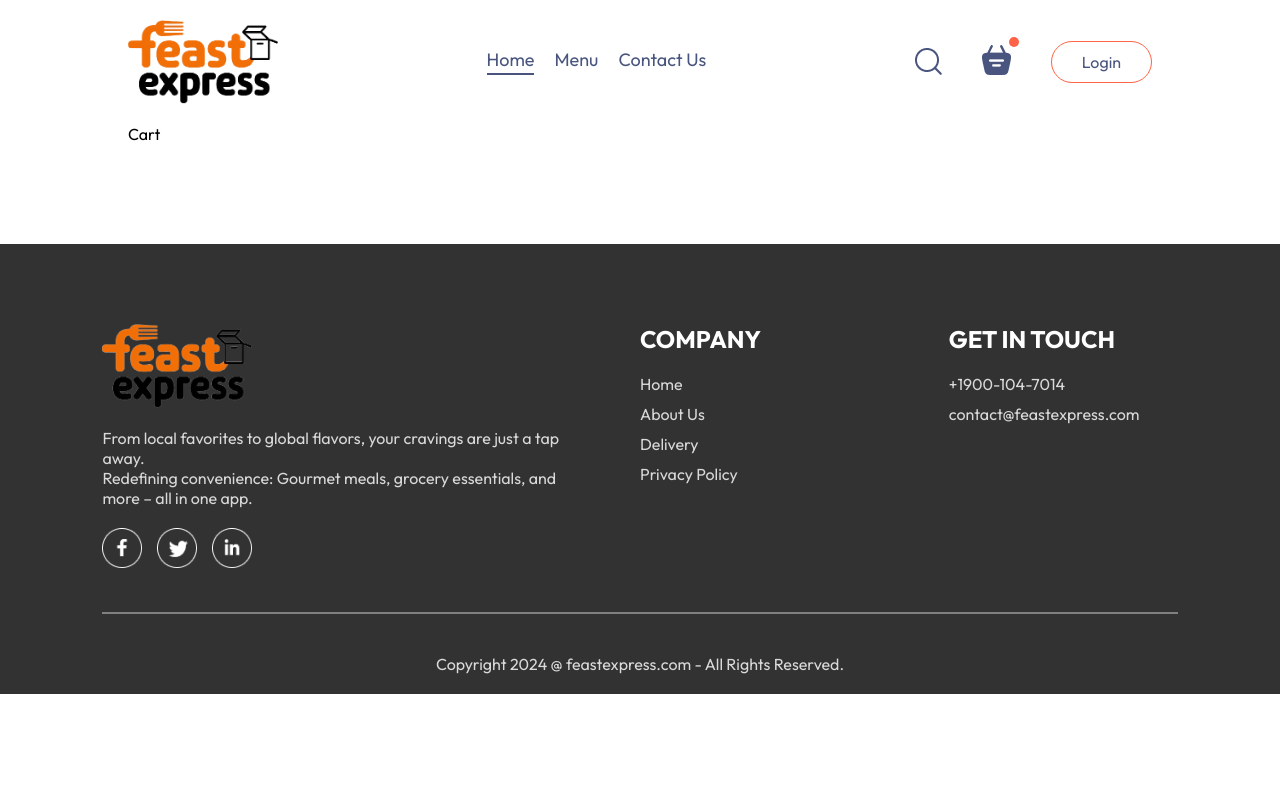
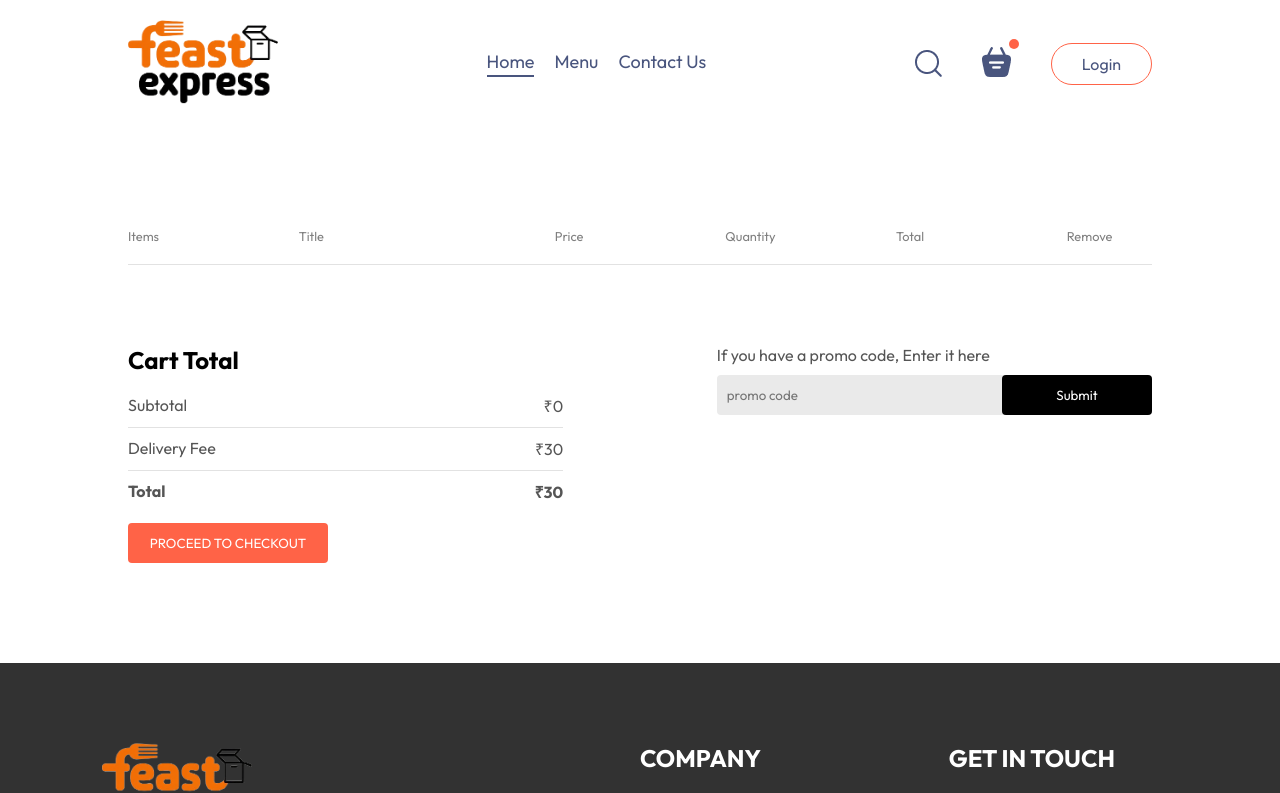
Before and after one commit to partha-protim-sarkar/Food-Delivery-Website, a React (Create React App) app in the folder frontend/: page /cart in a window 1280 px wide. Shown: the top 793 px of the page. Built offline with nearby package versions, Linux system fonts and the light colour scheme.

Commit message:
Add cart page with item addition functionality

```diff
--- a/frontend/src/components/NavBar/NavBar.js
+++ b/frontend/src/components/NavBar/NavBar.js
@@ -9,7 +9,7 @@
 
   return (
     <div className='navbar'>
-        <img src={assets.logo} alt='' className='logo' />
+        <Link to='/'><img src={assets.logo} alt='' className='logo' /></Link>
         <ul className='navbar-menu'>
             <Link to='/' onClick={() => setMenu('home')} className={menu === 'home' ? 'active' : ""}>Home</Link>
             <a href='#explore-menu' onClick={() => setMenu('menu')} className={menu === 'menu' ? 'active' : ""}>Menu</a>
@@ -18,7 +18,7 @@
         <div className='navbar-right'>
             <img src={assets.search_icon} alt='' />
             <div className='navbar-search-icon'>
-                <img src={assets.basket_icon} alt='' />
+                <Link to='/cart'><img src={assets.basket_icon} alt='' /></Link>
                 <div className='dot'></div>
             </div>
             <button onClick={() => setShowLogin(true)}>Login</button>
--- a/frontend/src/pages/Cart/Cart.css
+++ b/frontend/src/pages/Cart/Cart.css
@@ -0,0 +1,98 @@
+.cart {
+    margin-top: 100px;
+}
+
+.cart-items-title {
+    display: grid;
+    grid-template-columns: 1fr 1.5fr 1fr 1fr 1fr 0.5fr;
+    align-items: center;
+    color: gray;
+    font-size: max(1vw, 12px);
+}
+
+.cart-items-item {
+    margin: 10px 0;
+    color: black;
+}
+
+.cart-items-item img {
+    width: 50px;
+}
+
+.cart hr {
+    height: 1px;
+    background-color: #e2e2e2;
+    border: none;
+}
+
+.cart-items-item .cross {
+    cursor: pointer;
+}
+
+.cart-bottom {
+    margin-top: 80px;
+    display: flex;
+    justify-content: space-between;
+    gap: max(12vw, 20px);
+}
+
+.cart-total {
+    flex: 1;
+    display: flex;
+    flex-direction: column;
+    gap: 20px;
+}
+
+.cart-total-details {
+    display: flex;
+    justify-content: space-between;
+    color: #555;
+}
+
+.cart-total hr {
+    margin: 10px 0px;
+}
+
+.cart-total button {
+    border: none;
+    color: white;
+    background-color: tomato;
+    width: max(15vw, 200px);
+    padding: 12px 0px;
+    border-radius: 4px;
+    cursor: pointer;
+}
+
+.cart-promocode {
+    flex: 1;
+}
+
+.cart-promocode p {
+    color: #555;
+}
+
+.cart-promocode-input {
+    margin-top: 10px;
+    display: flex;
+    justify-content: space-between;
+    align-items: center;
+    background-color: #eaeaea;
+    border-radius: 4px;
+}
+
+.cart-promocode-input input {
+    background: transparent;
+    border: none;
+    outline: none;
+    padding-left: 10px;
+}
+
+.cart-promocode-input button {
+    width: max(10vw, 150px);
+    padding: 12px 5px;
+    background-color: black;
+    border: none;
+    color: white;
+    border-radius: 4px;
+    cursor: pointer;
+}
--- a/frontend/src/pages/Cart/Cart.js
+++ b/frontend/src/pages/Cart/Cart.js
@@ -1,9 +1,76 @@
-import React from 'react';
+import React, { useContext } from 'react';
 import './Cart.css';
+import { StoreContext } from '../../context/StoreContext';
 
 const Cart = () => {
+
+  const {cartItems, food_list, removeFromCart} = useContext(StoreContext);
+
   return (
-    <div>Cart</div>
+    <div className='cart'>
+      <div className='cart-items'>
+        <div className='cart-items-title'>
+          <p>Items</p>
+          <p>Title</p>
+          <p>Price</p>
+          <p>Quantity</p>
+          <p>Total</p>
+          <p>Remove</p>
+        </div>
+        <br />
+        <hr />
+        {food_list.map((item, index) => {
+          if (cartItems[item._id] > 0) {
+            return (
+              <>
+                <div className='cart-items-title cart-items-item'>
+                  <img src={item.image} alt='' />
+                  <p>{item.name}</p>
+                  <p>₹{item.price}</p>
+                  <p>{cartItems[item._id]}</p>
+                  <p>₹{item.price*cartItems[item._id]}</p>
+                  <p onClick={() => removeFromCart(item._id)} className='cross'>x</p>
+                </div>
+                <hr />
+              </>
+            )
+          }
+          return null;
+        })}
+      </div>
+      <div className='cart-bottom'>
+        <div className='cart-total'>
+          <h2>Cart Total</h2>
+          <div>
+            <div className='cart-total-details'>
+              <p>Subtotal</p>
+              <p>₹{0}</p>
+            </div>
+            <hr />
+            <div className='cart-total-details'>
+              <p>Delivery Fee</p>
+              <p>₹{30}</p>
+            </div>
+            <hr />
+            <div className='cart-total-details'>
+              <b>Total</b>
+              <b>₹{30}</b>
+            </div>
+          </div>
+          <button>PROCEED TO CHECKOUT</button>
+        </div>
+        <div className='cart-promocode'>
+          <div>
+            <p>If you have a promo code, Enter it here</p>
+            <div className='cart-promocode-input'>
+              <input type='test' placeholder='promo code' />
+              <button>Submit</button>
+            </div>
+          </div>
+        </div>
+      </div>
+
+    </div>
   );
 }
 
```
